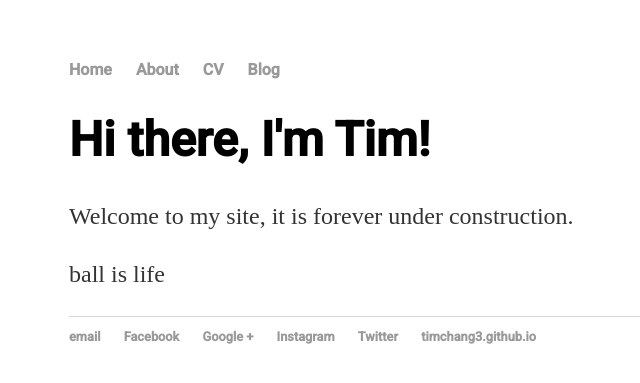
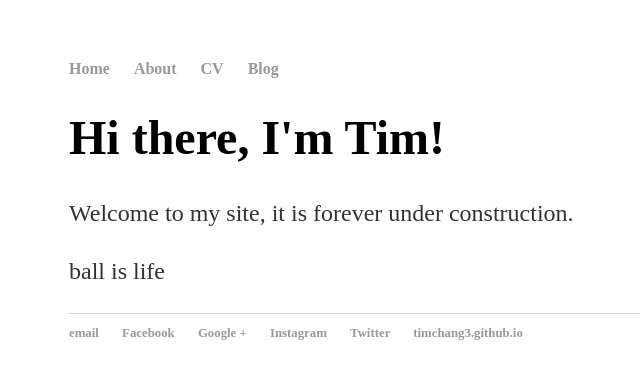
Before and after one commit to timchang3/timchang3.github.io, a Jekyll site: the page built from index.html, in a window 1280 px wide. Shown: the top 383 px of the page, without its empty margins (123-763 px from the left). Built offline with Jekyll 4.4.1, drawn with Linux system fonts in a browser that asks for light colours.

Commit message:
Update main.css

```diff
--- a/css/main.css
+++ b/css/main.css
@@ -3,7 +3,7 @@ body {
     width: 70%;
 }
 nav ul, footer ul {
-    font-family:'Roboto', 'Helvetica', 'Arial', 'Sans-Serif';
+//    font-family:'Helvetica', 'Arial', 'Sans-Serif';
     padding: 0px;
     list-style: none;
     font-weight: bold;
@@ -21,7 +21,7 @@ a:hover {
 }
 h1 {
     font-size: 3em;
-    font-family:'Roboto', 'Helvetica', 'Arial', 'Sans-Serif';
+//    font-family:'Helvetica', 'Arial', 'Sans-Serif';
 }
 p {
     font-size: 1.5em;
```
